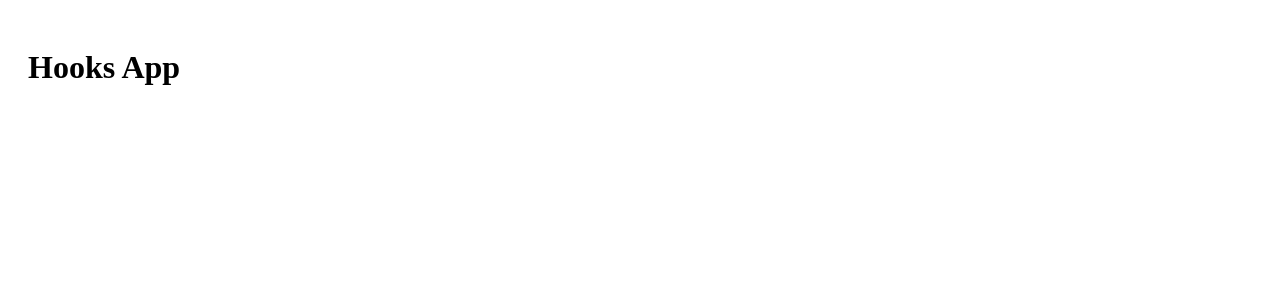
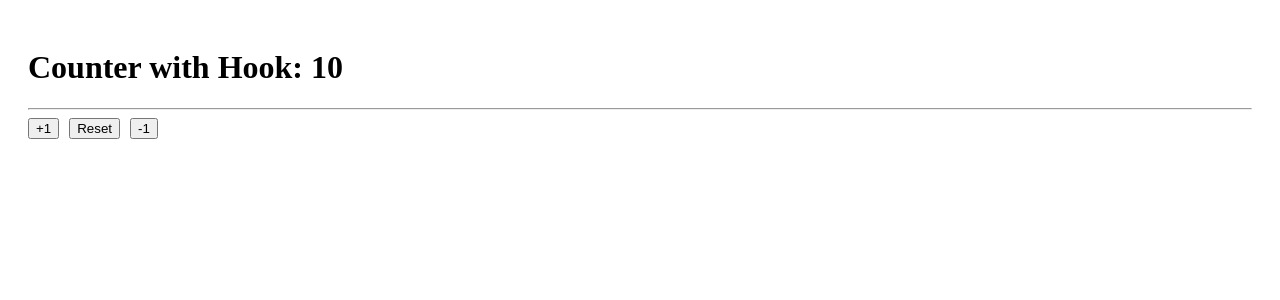
Before and after one commit to LuisHerrera98/practice-hooks, a React (Vite) app: page / in a window 1280 px wide. Shown: the top 300 px of the page. Built offline with nearby package versions, Linux system fonts and the light colour scheme.

Commit message:
useState

```diff
--- /dev/null
+++ b/src/01-useState/CounterWithCustomHook.jsx
@@ -0,0 +1,17 @@
+import { useCounter } from "../hooks/useCounter"
+
+export const CounterWithCustomHook = () => {
+
+    const { counter, increment, decrement, reset } = useCounter()
+
+  return (
+    <>
+        <h1>Counter with Hook: {counter}</h1>
+        <hr />
+
+        <button className="btn btn-primary" onClick={()=> increment()}>+1</button>
+        <button className="btn btn-primary" onClick={()=> reset()}>Reset</button>
+        <button className="btn btn-primary" onClick={()=> decrement()}>-1</button>
+    </>
+  )
+}
--- /dev/null
+++ b/src/hooks/useCounter.js
@@ -0,0 +1,26 @@
+import { useState } from "react"
+
+export const useCounter = (initialValue = 10) => {
+
+    const [counter, setCounter] = useState(initialValue)
+
+    const increment = (value = 1) => {
+        setCounter(counter + value)
+    }
+
+    const decrement = (value = 1) => {
+        if(counter <= 0 ) return
+        setCounter(counter - value )
+    }
+
+    const reset = () => {
+        setCounter(initialValue)
+    }
+
+  return {
+    counter,
+    increment,
+    decrement,
+    reset,
+  }
+}
--- a/src/main.jsx
+++ b/src/main.jsx
@@ -1,10 +1,12 @@
 import React from 'react'
 import ReactDOM from 'react-dom/client'
-import { HooksApp } from './HooksApp'
+import { CounterWithCustomHook } from './01-useState/CounterWithCustomHook'
+// import { CounterApp } from './01-useState/CounterApp'
+// import { HooksApp } from './HooksApp'
 import './index.css'
 
 ReactDOM.createRoot(document.getElementById('root')).render(
   <React.StrictMode>
-    <HooksApp />
+    <CounterWithCustomHook />
   </React.StrictMode>
 )
```
Also changed, not shown: src/01-useState/CounterApp.jsx (+24 -0 lines), src/hooks/index.js (added).
